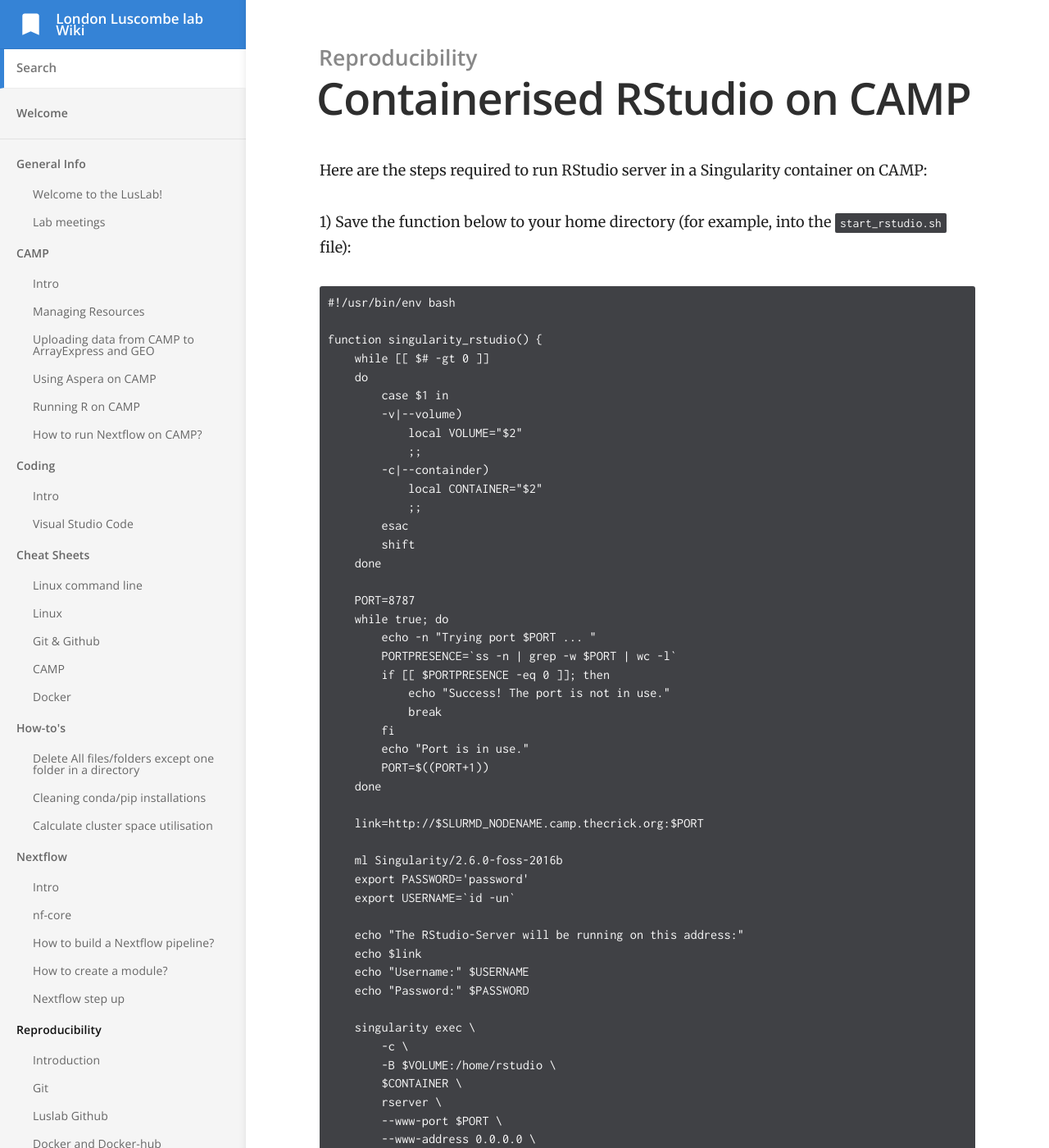
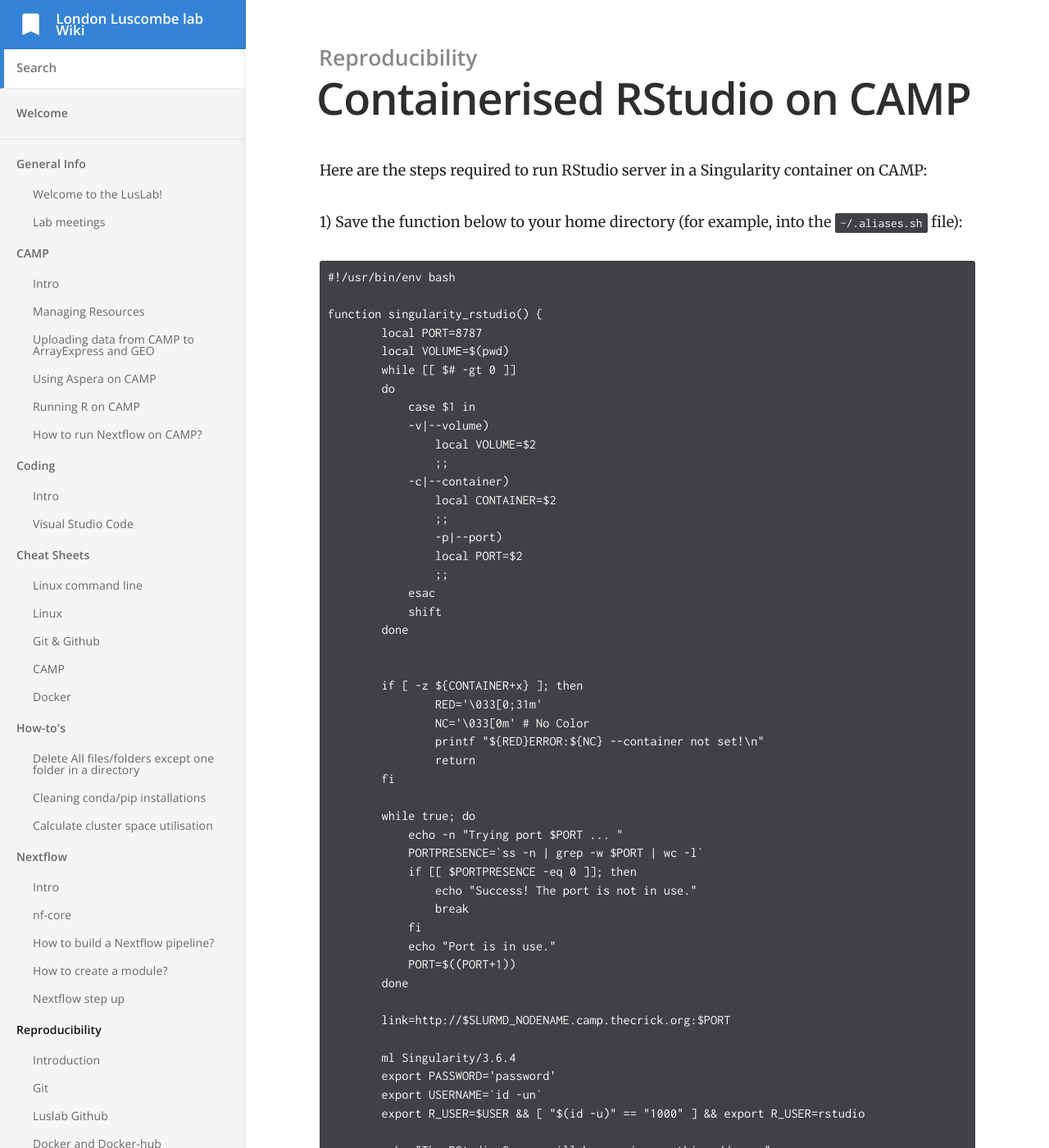
Before and after one commit to luslab/luslab.github.io, a Jekyll site: the page built from _docs/reproducibility/containerised_rstudio.md, in a window 1280 px wide and 1400 px high. Shown: the whole window at 82% size. Built offline with Jekyll 4.4.1, drawn with Linux system fonts in a browser that asks for light colours; some of the changed text lies outside the part shown.

Commit message:
update containerised rstudio to allow installation of rpackages within the container

````diff
--- a/_docs/reproducibility/containerised_rstudio.md
+++ b/_docs/reproducibility/containerised_rstudio.md
@@ -6,53 +6,75 @@ order: 6
 
 Here are the steps required to run RStudio server in a Singularity container on CAMP:
 
-1) Save the function below to your home directory (for example, into the `start_rstudio.sh` file):
+1) Save the function below to your home directory (for example, into the `~/.aliases.sh` file):
 
 ```
 #!/usr/bin/env bash
 
 function singularity_rstudio() {
-    while [[ $# -gt 0 ]]
-    do
-        case $1 in
-        -v|--volume)
-            local VOLUME="$2"
-            ;;
-        -c|--containder)
-            local CONTAINER="$2"
-            ;;
-        esac
-        shift
-    done
+        local PORT=8787
+        local VOLUME=$(pwd)
+        while [[ $# -gt 0 ]]
+        do
+            case $1 in
+            -v|--volume)
+                local VOLUME=$2
+                ;;
+            -c|--container)
+                local CONTAINER=$2
+                ;;
+                -p|--port)
+                local PORT=$2
+                ;;
+            esac
+            shift
+        done
 
-    PORT=8787
-    while true; do
-        echo -n "Trying port $PORT ... "
-        PORTPRESENCE=`ss -n | grep -w $PORT | wc -l`
-        if [[ $PORTPRESENCE -eq 0 ]]; then
-            echo "Success! The port is not in use."
-            break
+
+        if [ -z ${CONTAINER+x} ]; then
+                RED='\033[0;31m'
+                NC='\033[0m' # No Color
+                printf "${RED}ERROR:${NC} --container not set!\n"
+                return
         fi
-        echo "Port is in use."
-        PORT=$((PORT+1))
-    done
 
-    link=http://$SLURMD_NODENAME.camp.thecrick.org:$PORT
+        while true; do
+            echo -n "Trying port $PORT ... "
+            PORTPRESENCE=`ss -n | grep -w $PORT | wc -l`
+            if [[ $PORTPRESENCE -eq 0 ]]; then
+                echo "Success! The port is not in use."
+                break
+            fi
+            echo "Port is in use."
+            PORT=$((PORT+1))
+        done
 
-    ml Singularity/2.6.0-foss-2016b
-    export PASSWORD='password'
-    export USERNAME=`id -un`
+        link=http://$SLURMD_NODENAME.camp.thecrick.org:$PORT
 
-    echo "The RStudio-Server will be running on this address:"
-    echo $link
-    echo "Username:" $USERNAME
-    echo "Password:" $PASSWORD
+        ml Singularity/3.6.4
+        export PASSWORD='password'
+        export USERNAME=`id -un`
+        export R_USER=$USER && [ "$(id -u)" == "1000" ] && export R_USER=rstudio
 
-    singularity exec \
+        echo "The RStudio-Server will be running on this address:"
+        echo $link
+        echo "Username:" $USERNAME
+        echo "Password:" $PASSWORD
+        echo "Volume mounted:" $VOLUME
+
+        # Make tmp directories in home in order to be able to install packages within the container
+        mkdir -p $HOME/.rstudio-server/run
+        mkdir -p $HOME/.rstudio-server/tmp
+
+        singularity exec \
         -c \
-        -B $VOLUME:/home/rstudio \
-        $CONTAINER \
-        rserver \
+        --pwd /home/$R_USER \
+        -H $VOLUME:/home/$R_USER \
+        -B $HOME/.rstudio-server:/var/lib/rstudio-server \
+        -B $HOME/.rstudio-server/run:/run \
+        -B $HOME/.rstudio-server/tmp:/tmp \
+        -B $VOLUME:/home/$R_USER \
+        $CONTAINER rserver \
         --www-port $PORT \
         --www-address 0.0.0.0 \
         --auth-none=0 \
@@ -74,38 +96,14 @@ Next time you will skip this step.
 
 It is useful to run this command from a `tmux` or `screen` session started on a login node, so you don't lose your interactive node with RStudio in case you disconnect from CAMP.
 
-4) Upload ("source") this function into your Bash session: `source ~/start_rstudio.sh`.
+4) Upload ("source") this function into your Bash session: `source ~/.aliases.sh`.
 
 5) Start RStudio by calling the function:
 
 `singularity_rstudio -v <volume_to_mount> -c <path_to_rstudio_container>`
 
+By default the working directory will be mounted to the container if `-v` is not specified.
+
 A URL, username and password should now be displayed in the terminal. Use these to login to Rstudio server from your web browser.
 
-6) Run `setwd('/home/rstudio')` in the RStudio console.
-
-7) If you need an R package not installed in the RStudio container by default, then to get it in the container permanently you would need to put an installation command in the Dockerfile of the container and re-build it (still need to write this up), but you can also install R packages outside of the container while working in RStudio:
-
-- On CAMP, inside the `volume_to_mount` directory, create a subdirectory `r_packages`.
-
-- On CAMP, run exactly the same version of R you are running in RStudio (you can print the version of R with `R.version.string`). You can install the version of R you need from Bioconda or find it among Slurm modules available on CAMP with `ml spider R`.
-
-- In the R console on CAMP, set the new installation location for packages: `.libPaths('<volume_to_mount>/r_packages')`.
-
-- In the R console of RStudio, run the same command: `.libPaths('/home/rstudio/<path_to_r_packages_inside_volume_to_mount>/r_packages')` - so that RStudio knows where to look for packages.
-
-- In the R console on CAMP, install the packages you need.
-
-- Now, in the RStudio you should be able to access the installed packages with `library(<...>)`.
-
-8) You need to provide the path to the installed packages every time you start the RStudio. So, in RStudio, after running `setwd('/home/rstudio')`, you will need to run `.libPaths('/home/rstudio/<path_to_r_packages_inside_volume_to_mount>/r_packages')` before running any other commands.
-
-9) If you installed a package but it would not load because it needs one or more shared libraries that are missing in the container, you can solve the problem with the following steps:
-
-- Find the necessary library (its name will be present in the error message) in your conda environment, if you have one (look into `<path/to/the/environment>/lib`). If you don't have a conda environment, you can create one using conda available among CAMP software modules (you can do `ml Anaconda3/2020.07` to load conda) and create an environment for libraries. Then install the library you need into this environment and find the installed library in the `lib` directory of the environment. In the error message from R, you will see the name of the soft link that should lead to the required library, so you can find the name of the soft link first and then see which file it directs to.
-
-- In the volume that you have mounted to the RStudio container, create a directory for shared libraries (for example, `libs`).
-
-- Copy the actual library file (not the soft link) from the environment into the `libs` directory and make a required soft link to it in that directory.
-
-- In your R script, before the failing line that should load your package, add another line to load the shared library first: `dyn.load("<library_directory>/softlink")`. For example, if you copied a required library `libicudata.so.67.1` into a directory `libs` that you created in the mounted volume and made a soft link `libicudata.so.67` to the library, then the command would be `dyn.load("/home/rstudio/libs/libicudata.so.67")`. Your package may miss multiple shared libraries, and in that case you need to copy all of them into `libs` and add a `dyn.load(...)` command for each of them in your R script before loading the package.
+7) If you need an R package not installed in the RStudio container by default, then to get it in the container permanently you would need to put an installation command in the Dockerfile of the container and re-build it. However you can install packages within the container using `install.packages()`. These will be stored in `$HOME/.rstudio-server` and will be available when restarting the container.
````
Also changed, not shown: _docs/reproducibility/containerised_notebook.md (+1 -1 lines).
